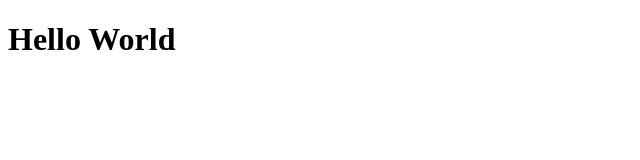
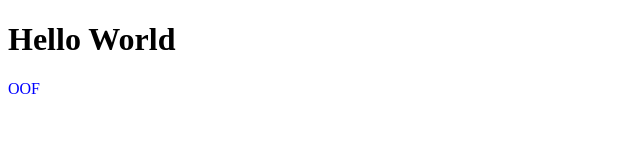
Before and after one commit to SillyPerson/SillyPerson.github.io, a plain HTML site: page index.html in a window 1280 px wide. Shown: the full height of the page, 0-640 px from the left. Drawn offline with Linux system fonts and the light colour scheme.

Commit message:
Update index.html

```diff
--- a/index.html
+++ b/index.html
@@ -3,5 +3,6 @@
 </head>
 <body>
 <h1>Hello World</h1>
+<p style="color:blue;">  OOF </p>
 </body>
 </html>
```
